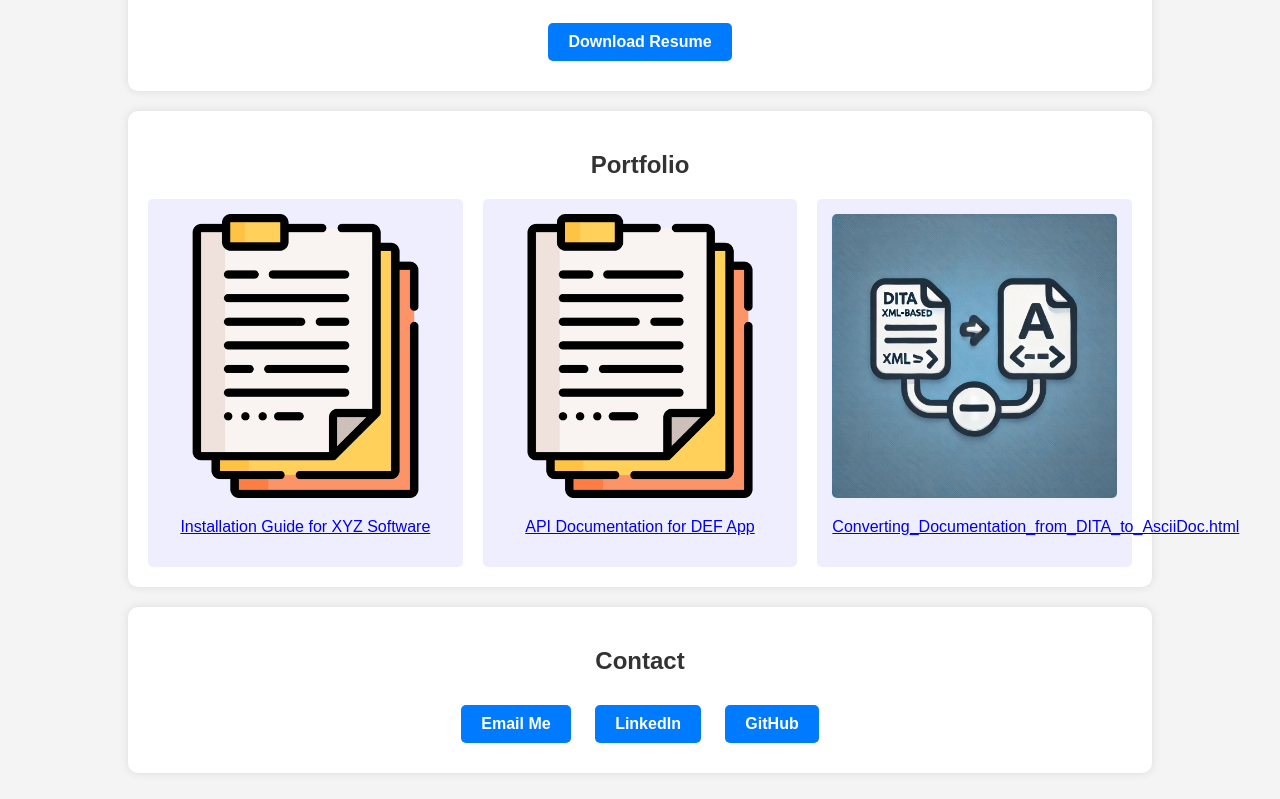
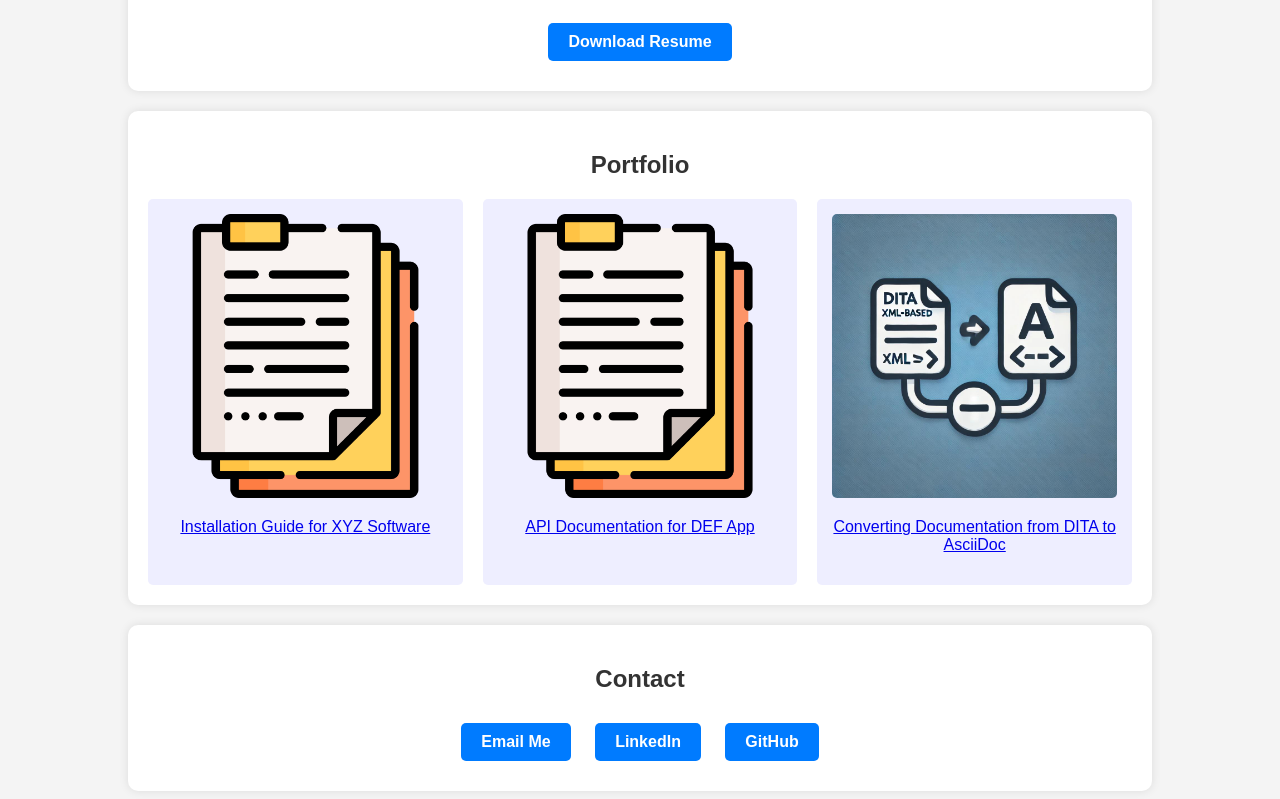
Before and after one commit to tavzwriter/tavzwriter.github.io, a plain HTML site: page index.html in a window 1280 px wide. Shown: the part 547-1346 px from the top of the page. Drawn offline with Linux system fonts and the light colour scheme.

Commit message:
Update index.html

```diff
--- a/index.html
+++ b/index.html
@@ -106,7 +106,7 @@ My passion lies in transforming complex technical information into clear, engagi
                 </div>
                 <div class="portfolio-item">
                     <img src="convert_icon.jpeg" alt="Converting Documentation from DITA to AsciiDoc">
-                    <p><a href="#">Converting_Documentation_from_DITA_to_AsciiDoc.html</a></p>
+                    <p><a href="Converting_Documentation_from_DITA_to_AsciiDoc.html">Converting Documentation from DITA to AsciiDoc</a></p>
                 </div>
             </div>
         </div>
```
